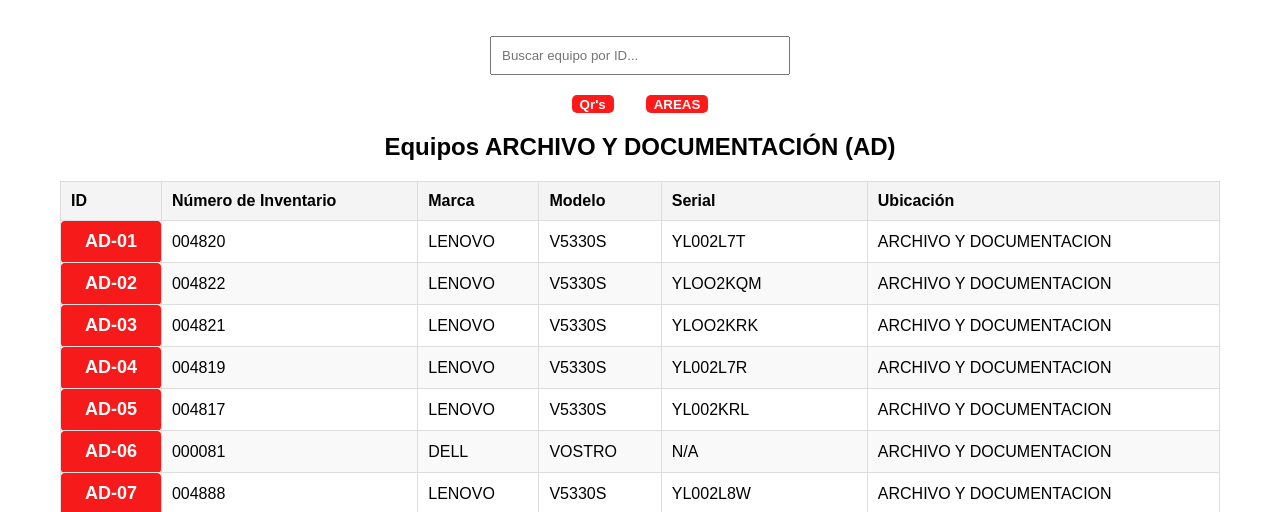
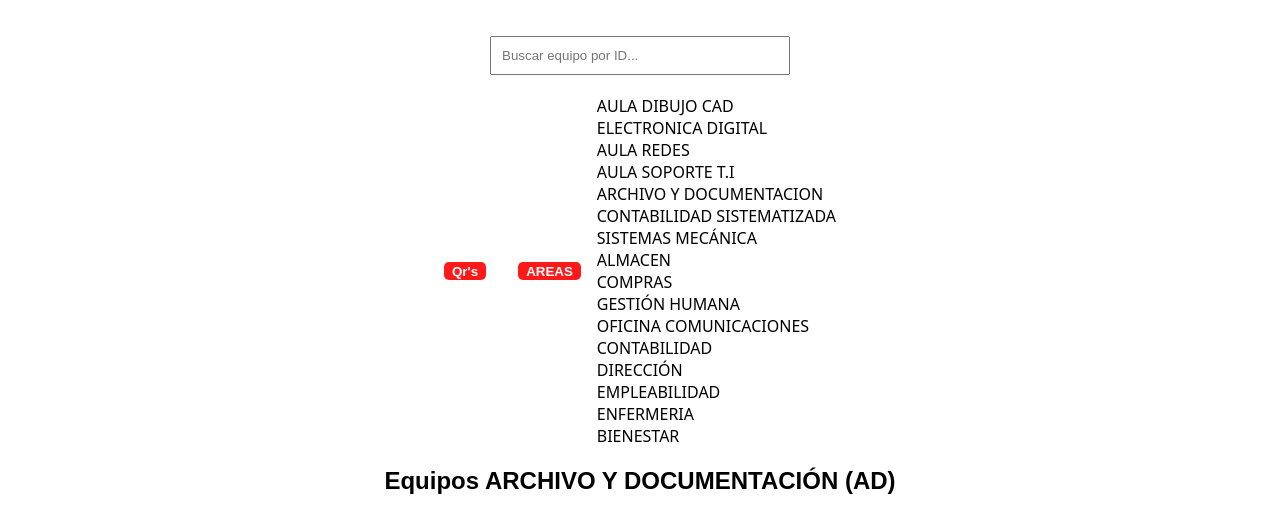
Before and after one commit to TECNIMUX-DEV/network-cjbo, a plain HTML site: page html/inventario-cjbo.html in a window 1280 px wide. Both pictures are taken after a click on the button "AREAS". Shown: the top 512 px of the page. Drawn offline with Linux system fonts and the light colour scheme.

Commit message:
Fix menu areas Inventario

```diff
--- a/html/inventario-cjbo.html
+++ b/html/inventario-cjbo.html
@@ -46,7 +46,40 @@
     <div id="tables-container">
         <!-- Las tablas se cargarán aquí -->
     </div>
+
     <script>
+                    // const listDesktop = document.getElementById('list-desktop');
+            // const listLaptop = document.getElementById('list-laptop');
+            // const btnLaptop = document.getElementById('btn-laptop');
+            // const btnDesktop = document.getElementById('btn-desktop');
+
+            // btnLaptop.addEventListener('click', showLaptop);
+            // btnDesktop.addEventListener('click', showDesktop);
+
+            // function showDesktop() {
+            //     listLaptop.style.display = 'none';
+            //     listDesktop.style.display = 'flex';
+            // }
+
+            // function showLaptop() {
+            //     listLaptop.style.display = 'flex';
+            //     listDesktop.style.display = 'none';
+            // }
+
+            // Show areas menu
+            const btnOpenAreas = document.getElementById('btn-open-areas');
+            const containerAreas = document.getElementById('container-areas');
+
+            let isOpen = false;
+            btnOpenAreas.addEventListener('click', () => {
+                if (isOpen) {
+                    containerAreas.style.display = 'none';
+                    isOpen = false;
+                } else {
+                    containerAreas.style.display = 'block';
+                    isOpen = true;
+                }
+            });
                     // Función para cargar los archivos HTML dinámicamente
                     async function loadTables() {
                 const files = [
```
Lines whose indentation alone changed are shown as unchanged.
